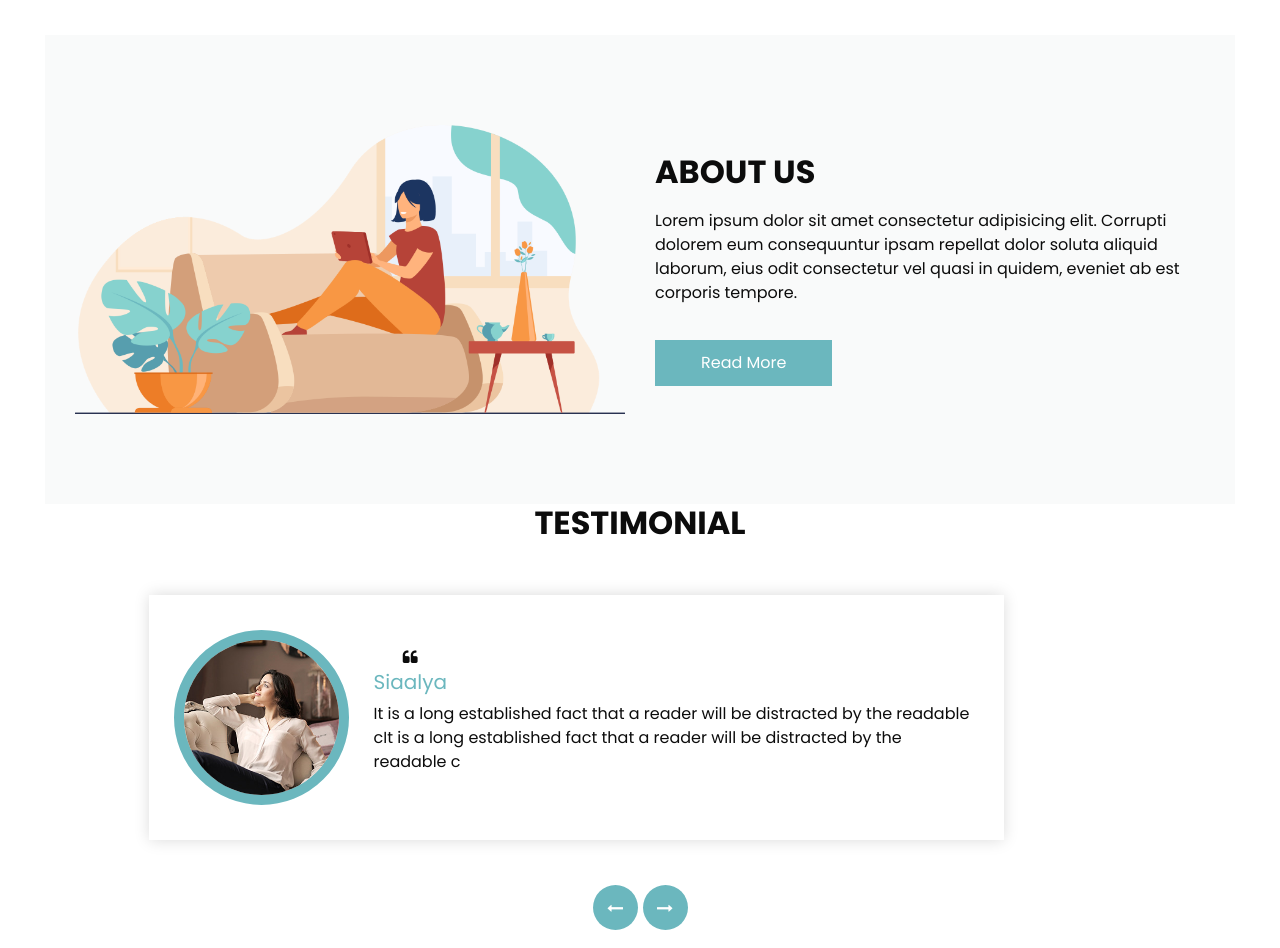
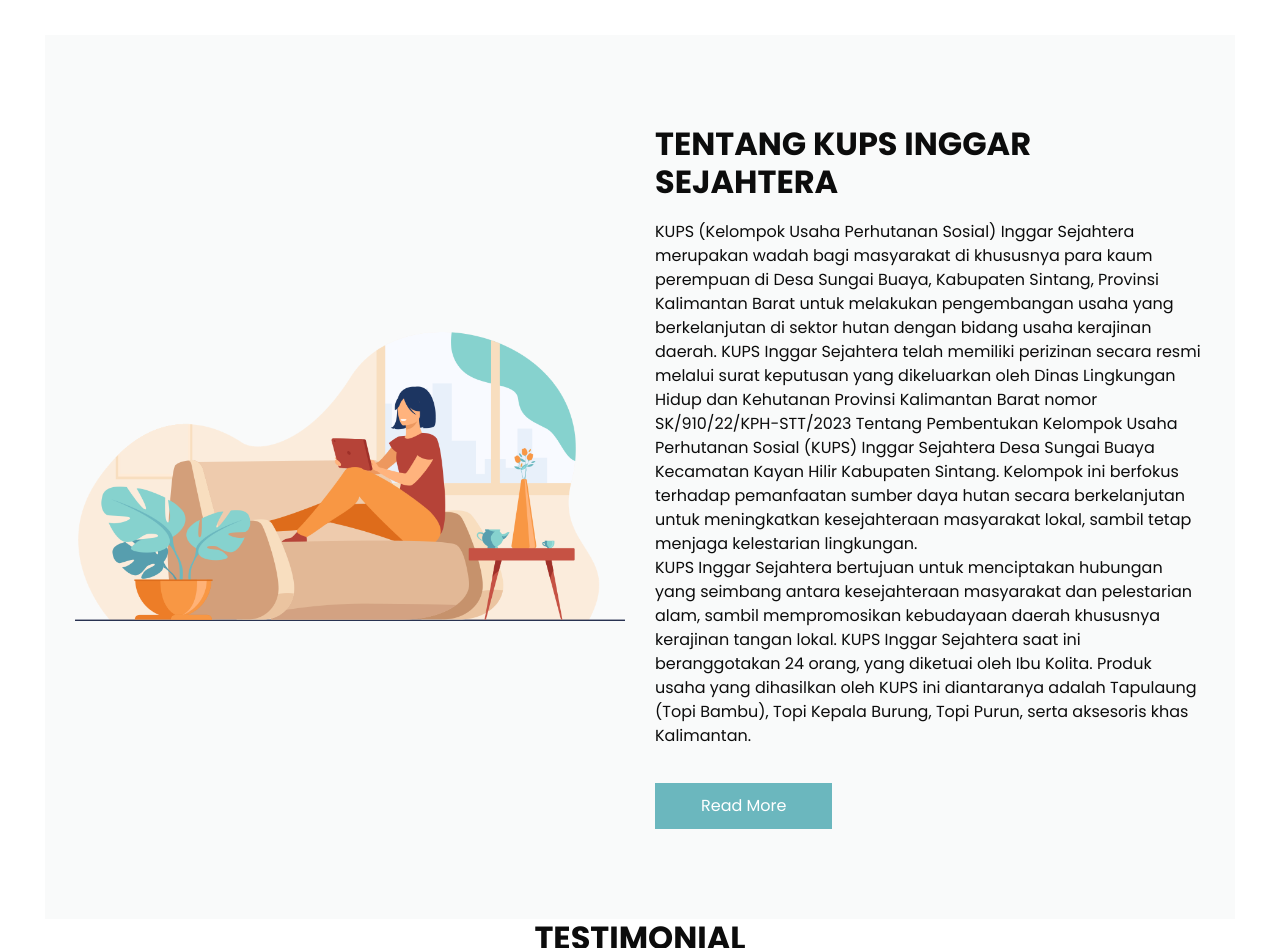
Before and after one commit to annasanya/KUPS_INGGAR_SEJAHTERA, a plain HTML site: page index.html in a window 1280 px wide. Shown: the part 2740-3688 px from the top of the page. Drawn offline with Linux system fonts and the light colour scheme; some packages are replaced by stand-ins of ours; a script that the page names is missing.

Commit message:
Update index.html

```diff
--- a/index.html
+++ b/index.html
@@ -437,11 +437,14 @@
           <div class="detail-box">
             <div class="heading_container">
               <h2>
-                About Us
+                Tentang KUPS INGGAR SEJAHTERA
               </h2>
             </div>
             <p>
-              Lorem ipsum dolor sit amet consectetur adipisicing elit. Corrupti dolorem eum consequuntur ipsam repellat dolor soluta aliquid laborum, eius odit consectetur vel quasi in quidem, eveniet ab est corporis tempore.
+              KUPS (Kelompok Usaha Perhutanan Sosial) Inggar Sejahtera merupakan wadah bagi masyarakat di khususnya para kaum perempuan di Desa Sungai Buaya, Kabupaten Sintang, Provinsi Kalimantan Barat untuk melakukan pengembangan usaha yang berkelanjutan di sektor hutan dengan bidang usaha kerajinan daerah. KUPS Inggar Sejahtera telah memiliki perizinan secara resmi melalui surat keputusan yang dikeluarkan oleh Dinas Lingkungan Hidup dan Kehutanan Provinsi Kalimantan Barat nomor SK/910/22/KPH-STT/2023 Tentang Pembentukan Kelompok Usaha Perhutanan Sosial (KUPS) Inggar Sejahtera Desa Sungai Buaya Kecamatan Kayan Hilir Kabupaten Sintang. Kelompok ini berfokus terhadap pemanfaatan sumber daya hutan secara berkelanjutan untuk meningkatkan kesejahteraan masyarakat lokal, sambil tetap menjaga kelestarian lingkungan.
+              <br>
+              KUPS Inggar Sejahtera bertujuan untuk menciptakan hubungan yang seimbang antara kesejahteraan masyarakat dan pelestarian alam, sambil mempromosikan kebudayaan daerah khususnya kerajinan tangan lokal. KUPS Inggar Sejahtera saat ini beranggotakan 24 orang, yang diketuai oleh Ibu Kolita. Produk usaha yang dihasilkan oleh KUPS ini diantaranya adalah Tapulaung (Topi Bambu), Topi Kepala Burung, Topi Purun, serta aksesoris khas Kalimantan.
+          </br>
             </p>
             <a href="">
               Read More
```
